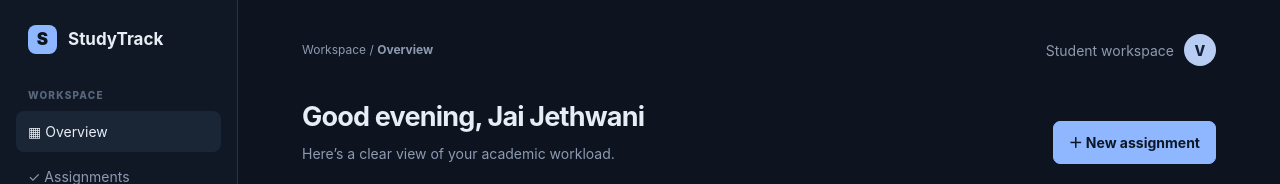
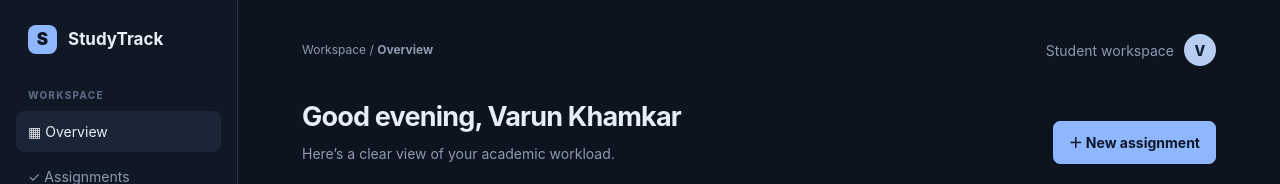
Before and after one commit to MadBollocks/cicd-status-api, a website: page public/index.html in a window 1280 px wide. Shown: the top 184 px of the page. Drawn offline with Linux system fonts and the light colour scheme; no server answers.

Commit message:
Change user name in overview section

```diff
--- a/public/index.html
+++ b/public/index.html
@@ -42,7 +42,7 @@
     <main>
       <div class="topbar"><div class="crumb">Workspace / <strong id="crumb">Overview</strong></div><div class="profile"><span>Student workspace</span><span class="avatar">V</span></div></div>
       <section class="view active" id="overview">
-        <div class="overview"><div><h1>Good evening, Jai Jethwani</h1><p class="subtitle">Here’s a clear view of your academic workload.</p></div><button class="primary" id="new-task">＋ New assignment</button></div>
+        <div class="overview"><div><h1>Good evening, Varun Khamkar</h1><p class="subtitle">Here’s a clear view of your academic workload.</p></div><button class="primary" id="new-task">＋ New assignment</button></div>
         <div class="metrics"><div class="metric"><div class="metric-label">Completion rate</div><div class="metric-value" id="completion">0%</div><div class="metric-note good">Across all assignments</div></div><div class="metric"><div class="metric-label">Due this week</div><div class="metric-value" id="week">0</div><div class="metric-note">Upcoming deadlines</div></div><div class="metric"><div class="metric-label">Needs attention</div><div class="metric-value" id="overdue">0</div><div class="metric-note">Overdue assignments</div></div><div class="metric"><div class="metric-label">Open assignments</div><div class="metric-value" id="pending">0</div><div class="metric-note">Still in progress</div></div></div>
         <div class="grid"><section class="card"><div class="card-head"><div><h2>Assignment queue</h2><span class="muted" style="font-size:12px">Your current academic workload</span></div><button class="secondary" id="view-all">View all</button></div><div id="overview-tasks"></div></section><aside class="card"><div class="card-head"><h2>Progress</h2><span class="muted">This term</span></div><div class="progress-wrap"><div class="progress" id="progress"><strong id="progress-number">0%</strong></div><div class="progress-copy"><strong>Keep the momentum</strong>Complete assignments to improve your rate.</div></div><h3 style="margin-bottom:13px">Upcoming deadlines</h3><div class="upcoming" id="upcoming"></div></aside></div>
       </section>
```
